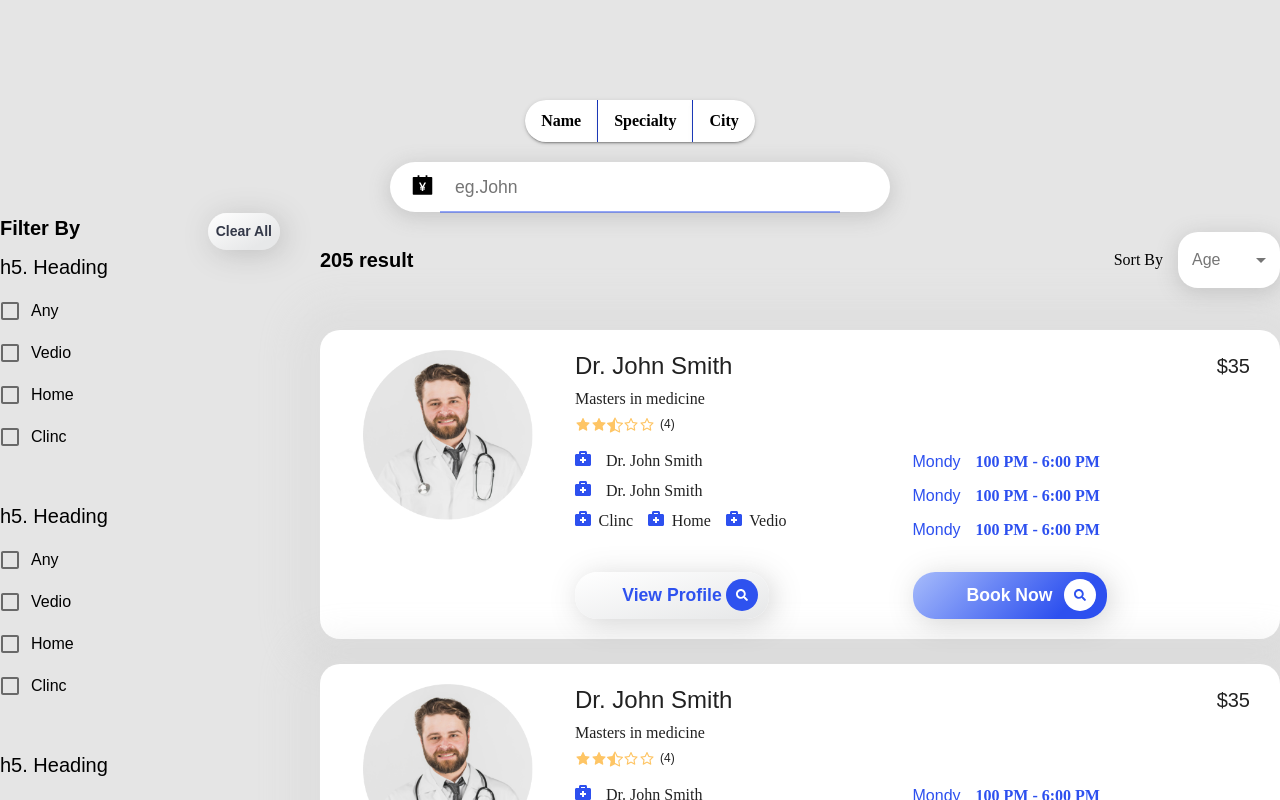
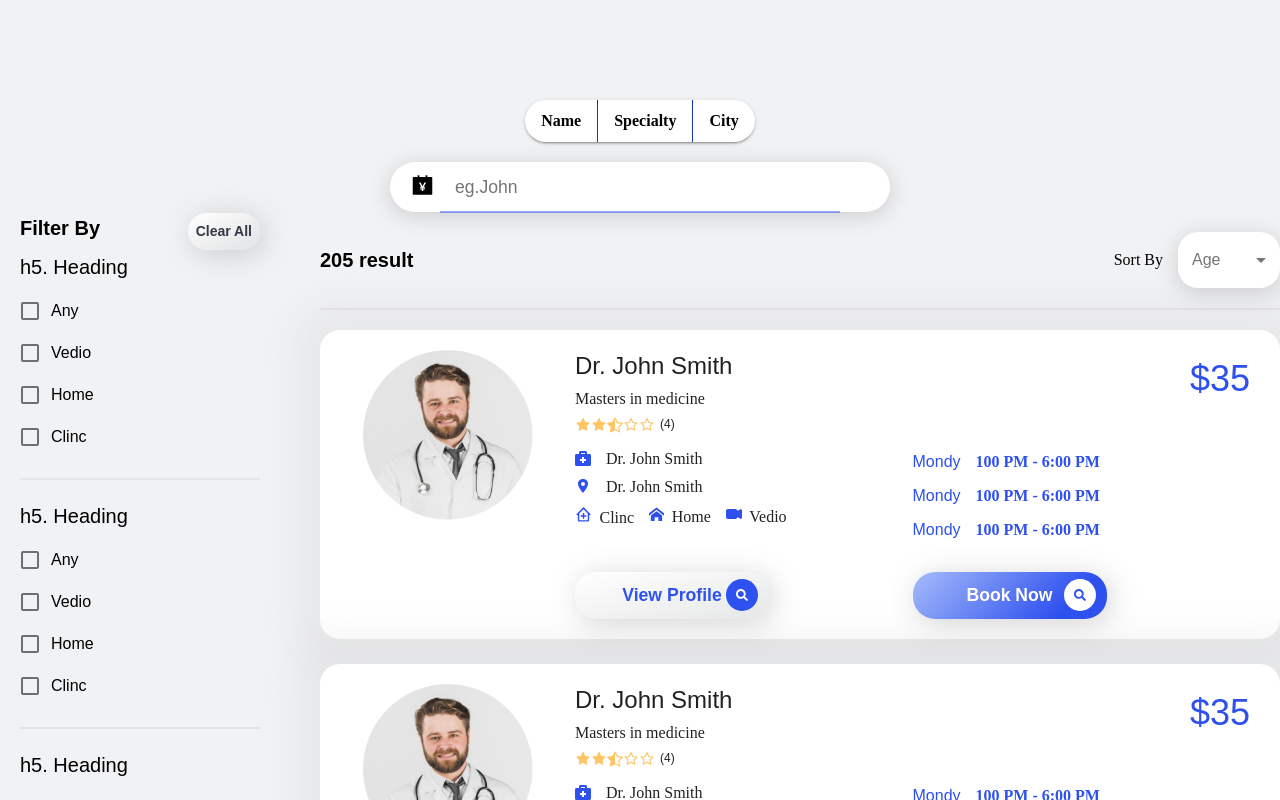
Before and after one commit to afifym/healovo, a React (Create React App) app: page / in a window 1280 px wide. Shown: the top 800 px of the page. Built offline with nearby package versions, Linux system fonts and the light colour scheme.

Commit message:
add UI ehancment

```diff
--- a/src/components/SearchCard/SearchCard.jsx
+++ b/src/components/SearchCard/SearchCard.jsx
@@ -5,7 +5,16 @@ import { AiFillStar } from "react-icons/ai";
 import { BsStarHalf } from "react-icons/bs";
 import { AiOutlineStar } from "react-icons/ai";
 import { FaBriefcaseMedical } from "react-icons/fa";
+
+import { BsFillCameraVideoFill } from "react-icons/bs";
+
+import { BiClinic } from "react-icons/bi";
+
+import { ImHome } from "react-icons/im";
+
 import { FaSearch } from "react-icons/fa";
+
+import { IoLocationSharp } from "react-icons/io5";
 import GradientButton from "./../shared/GradientButton/GradientButton";
 import { useState } from "react";
 import AvailableTimeLine from "./AvailableTimeLine";
@@ -22,13 +31,16 @@ const CustomePaper = styled(Paper)`
     padding: 20px 30px;
   }
   @media (max-width: 959px) {
-    padding: 20px 25px;
+    padding: 20px 15px;
+    max-width: 700px;
+    margin: 25px auto;
   }
   @media (max-width: 340px) {
     padding: 20px 15px;
   }
 
   @media (max-width: 599px) {
+    padding: 20px 25px;
     max-width: 320px;
     margin: 20px auto;
   }
@@ -57,11 +69,13 @@ const ImgWraper = styled.div`
 
 const SingleInfo = styled(Box)`
   margin-bottom: 10px;
+  display: flex;
 `;
 
 const ContactDoctorWraper = styled(Box)`
   margin-bottom: 10px;
   display: flex;
+  align-items: center;
 `;
 const ContactDoctor = styled(Box)`
   padding-right: 15px;
@@ -126,7 +140,11 @@ const SearchCard = () => {
               </Grid>
             </Box>
 
-            <Typography variant="h6" gutterBottom>
+            <Typography
+              style={{ color: "rgb(45 80 239)", fontSize: 36 }}
+              variant="h6"
+              gutterBottom
+            >
               $35
             </Typography>
           </SearchBody__HeadeGridr>
@@ -135,20 +153,17 @@ const SearchCard = () => {
             <Grid item md={6}>
               <SingleInfo>
                 <FaBriefcaseMedical style={{ color: "#2D50EF" }} />
-                <Typography
-                  variant="p"
-                  component="span"
-                  style={singleInfoStyle}
-                >
+                <Typography variant="p" component="p" style={singleInfoStyle}>
                   Dr. John Smith
                 </Typography>
               </SingleInfo>
 
               <SingleInfo>
-                <FaBriefcaseMedical style={{ color: "#2D50EF" }} />
+                <IoLocationSharp style={{ color: "#2D50EF" }} />
                 <Typography
                   variant="p"
-                  component="span"
+                  component="p"
+                  size={10}
                   style={singleInfoStyle}
                 >
                   Dr. John Smith
@@ -157,7 +172,7 @@ const SearchCard = () => {
 
               <ContactDoctorWraper>
                 <ContactDoctor>
-                  <FaBriefcaseMedical style={{ color: "#2D50EF" }} />
+                  <BiClinic size={17} style={{ color: "#2D50EF" }} />
                   <Typography
                     variant="span"
                     component="span"
@@ -168,7 +183,7 @@ const SearchCard = () => {
                 </ContactDoctor>
 
                 <ContactDoctor>
-                  <FaBriefcaseMedical style={{ color: "#2D50EF" }} />
+                  <ImHome size={15} style={{ color: "#2D50EF" }} />
                   <Typography
                     variant="span"
                     component="span"
@@ -179,7 +194,10 @@ const SearchCard = () => {
                 </ContactDoctor>
 
                 <ContactDoctor>
-                  <FaBriefcaseMedical style={{ color: "#2D50EF" }} />
+                  <BsFillCameraVideoFill
+                    size={16}
+                    style={{ color: "#2D50EF" }}
+                  />
                   <Typography
                     variant="span"
                     component="span"
--- a/src/components/SearchPage/Filter/DrawerFilter.jsx
+++ b/src/components/SearchPage/Filter/DrawerFilter.jsx
@@ -2,7 +2,6 @@ import React from "react";
 
 import { makeStyles } from "@material-ui/core/styles";
 import Drawer from "@material-ui/core/Drawer";
-import Button from "@material-ui/core/Button";
 
 import Filter from "./Filter";
 
@@ -19,7 +18,7 @@ const CustomeFab = styled(Fab)`
 const useStyles = makeStyles({
   list: {
     width: 250,
-    padding: "0 20px",
+    paddingTop: 20,
   },
   fullList: {
     width: "auto",
@@ -56,7 +55,7 @@ const DrawerFilter = () => {
           <div
             className={`left ${classes.list}`}
             role="presentation"
-            onClick={toggleDrawer("left", false)}
+            onClick={toggleDrawer("left", true)}
             onKeyDown={toggleDrawer("left", false)}
           >
             <Filter />
--- a/src/components/SearchPage/Filter/Filter.jsx
+++ b/src/components/SearchPage/Filter/Filter.jsx
@@ -11,9 +11,12 @@ const FilterHeader = styled.header`
   justify-content: space-between;
   align-items: center;
 `;
+const FilterWraper = styled.div`
+  padding: 0 20px;
+`;
 const Filter = () => {
   return (
-    <>
+    <FilterWraper>
       <FilterHeader>
         <Typography
           style={{ fontWeight: "700" }}
@@ -30,7 +33,7 @@ const Filter = () => {
       <SingleFilter />
       <SingleFilter />
       <SingleFilter />
-    </>
+    </FilterWraper>
   );
 };
 
--- a/src/components/SearchPage/SearchPage.jsx
+++ b/src/components/SearchPage/SearchPage.jsx
@@ -6,20 +6,12 @@ import Hidden from "@material-ui/core/Hidden";
 import SearchResult from "./SarchResult/SearchResult";
 import SearchCard from "../SearchCard/SearchCard";
 import PaginationSearch from "./PaginationSearch";
-import Fab from "@material-ui/core/Fab";
-import styled from "styled-components";
-import { FaFilter } from "react-icons/fa";
+
 import DrawerFilter from "./Filter/DrawerFilter";
-
-const CustomeFab = styled(Fab)`
-  position: fixed;
-  bottom: 15px;
-  left: 15px;
-`;
 
 const SearchPage = () => {
   return (
-    <div style={{ background: "#E5E5E5" }}>
+    <div style={{ background: "#F1F2F4" }}>
       <Container Container style={{ padding: "100px 0 50px 0" }}>
         <SearchBar />
 
@@ -43,10 +35,7 @@ const SearchPage = () => {
         </Grid>
       </Container>
       <Hidden mdUp>
-        <CustomeFab color="primary" aria-label="add">
-          <FaFilter />
-          <DrawerFilter />
-        </CustomeFab>
+        <DrawerFilter />
       </Hidden>
     </div>
   );
```
